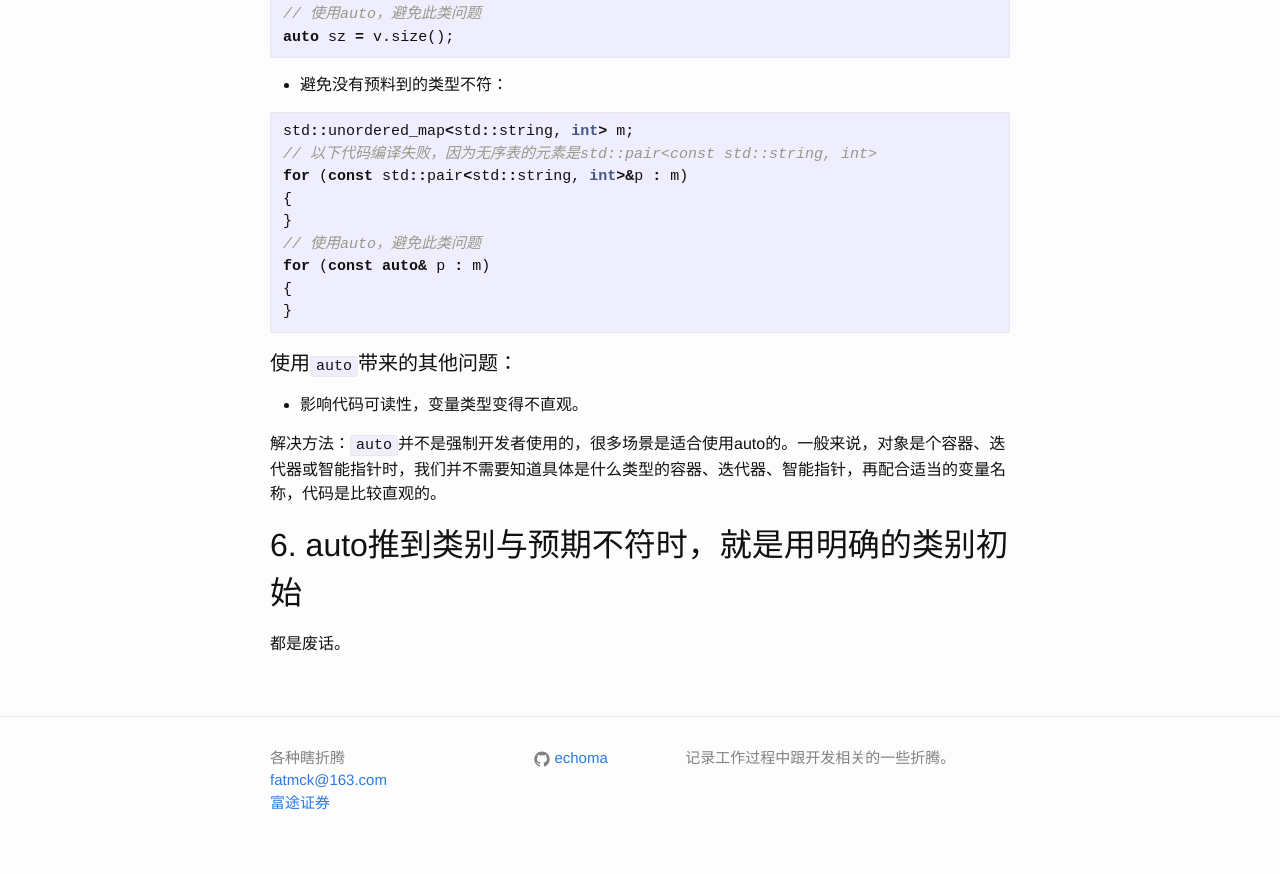
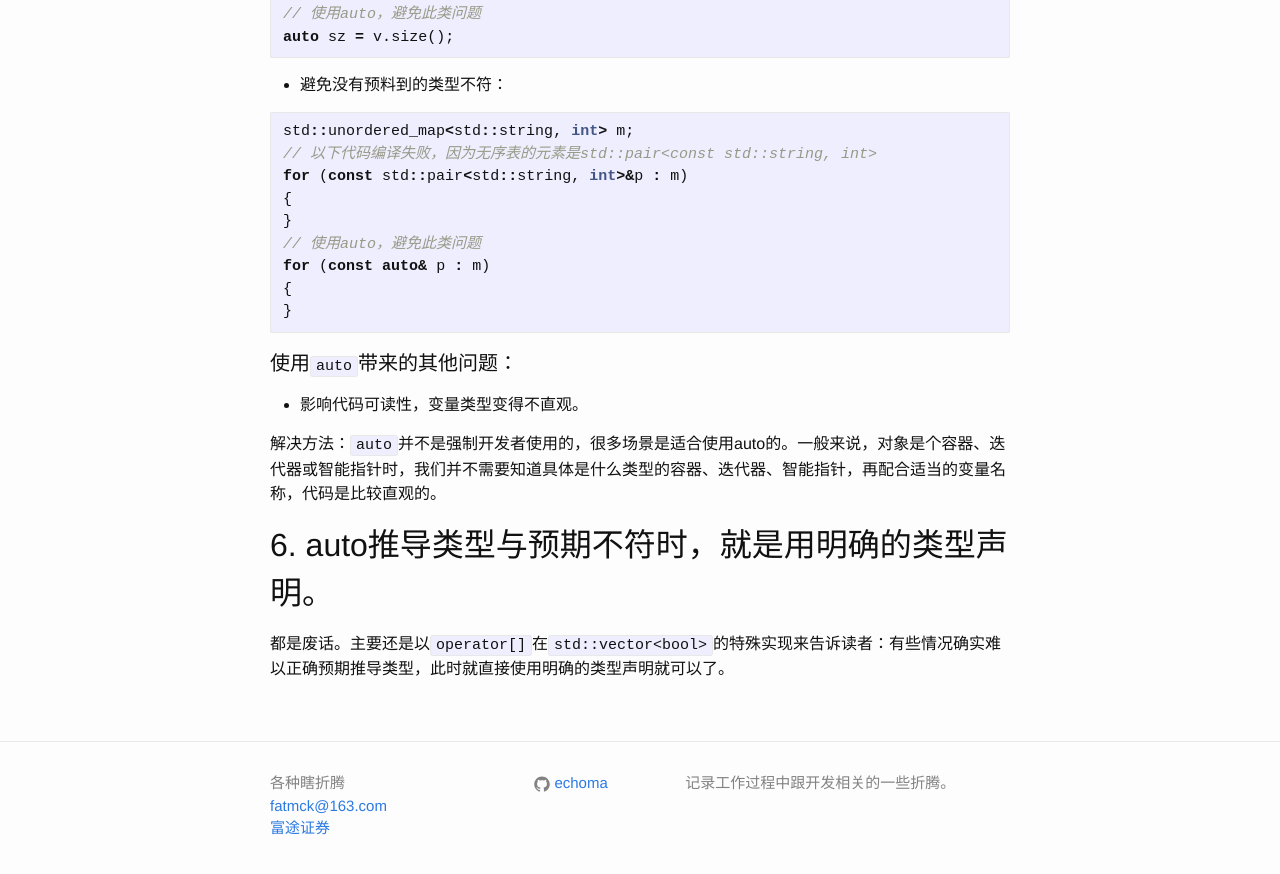
Before and after one commit to echoma/echoma.github.com, a Jekyll site: the page built from _posts/2017-03-09-effective-modern-cpp-chp02.markdown, in a window 1280 px wide and 900 px high, scrolled down 1074 px. Shown: the top 874 px of the window. Built offline with Jekyll 4.4.1, drawn with Linux system fonts in a browser that asks for light colours.

Commit message:
emc++ chp02 over

```diff
--- a/_posts/2017-03-09-effective-modern-cpp-chp02.markdown
+++ b/_posts/2017-03-09-effective-modern-cpp-chp02.markdown
@@ -67,6 +67,6 @@ for (const auto& p : m)
 
 解决方法：`auto`并不是强制开发者使用的，很多场景是适合使用auto的。一般来说，对象是个容器、迭代器或智能指针时，我们并不需要知道具体是什么类型的容器、迭代器、智能指针，再配合适当的变量名称，代码是比较直观的。
 
-## 6. auto推到类别与预期不符时，就是用明确的类别初始
+## 6. auto推导类型与预期不符时，就是用明确的类型声明。
 
-都是废话。
+都是废话。主要还是以`operator[]`在`std::vector<bool>`的特殊实现来告诉读者：有些情况确实难以正确预期推导类型，此时就直接使用明确的类型声明就可以了。
--- a/_posts/2017-03-09-effective-python-chp06-built-in-module.markdown
+++ b/_posts/2017-03-09-effective-python-chp06-built-in-module.markdown
@@ -83,7 +83,7 @@ with log_level(logging.DEBUG, 'my_log') as my_logger:
 
 ## 45. 应该用datetime模块来处理本地时间，而不是time模块
 
-* time模块里的行为是依赖于操作系统的，该模块的实际行为取决于底层C库函数如何与宿主操作系统交互，这使得time模块的行为在不同系统不同C库有不同的。
+* time模块里的行为是依赖于操作系统的，该模块的实际行为取决于底层C库函数如何与宿主操作系统交互，这使得time模块的行为在不同系统不同C库有不同的表现。
 
 * datetime模块只携带了UTC一个时区，而开源社区提供的pytz模块携带了丰富的时区信息，这样无论宿主计算机运行何种操作系统，程序的表现是一致的。
 
```
